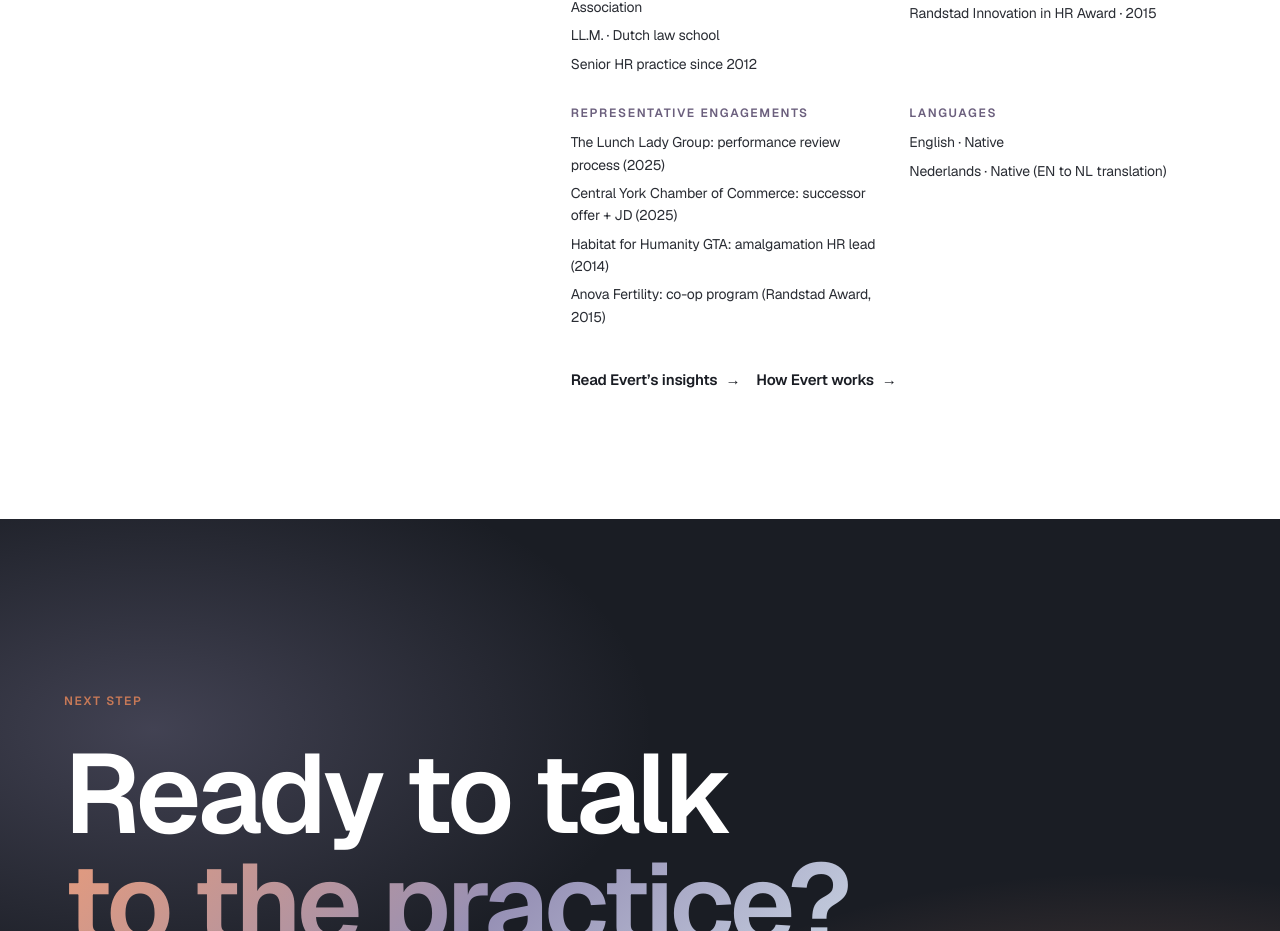
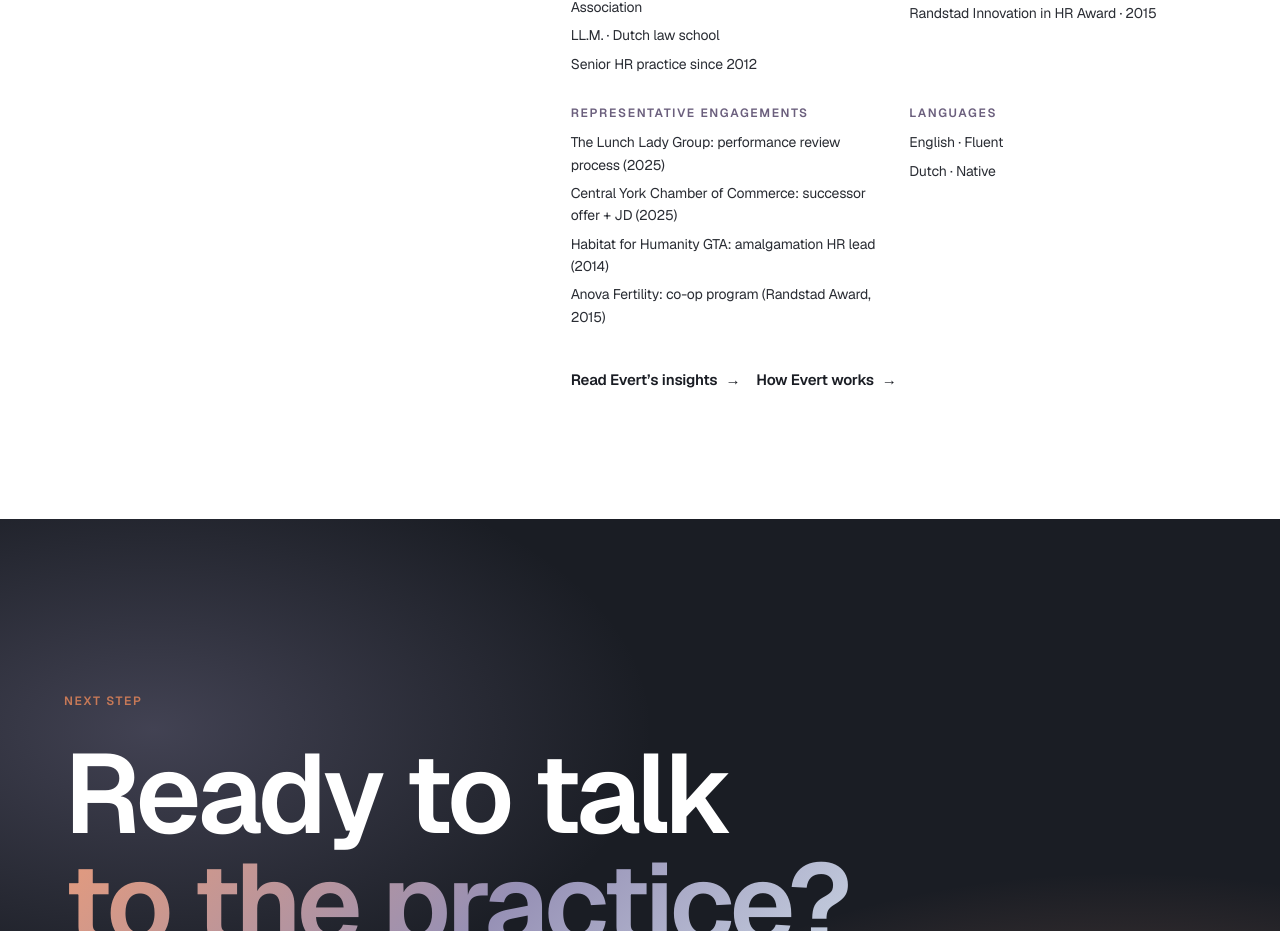
Before and after one commit to staybookt/xnl-hr-website, a Next.js app: page /about in a window 1280 px wide. Shown: the part 2034-2965 px from the top of the page. Built offline with nearby package versions, Linux system fonts and the light colour scheme.

Commit message:
Wave 48.2 — homepage services subhead per Wendy, FAQ booking answer, Contact remove hours, About languages

```diff
--- a/src/app/about/page.tsx
+++ b/src/app/about/page.tsx
@@ -132,8 +132,8 @@ export default function AboutPage() {
                 <div>
                   <p className="eyebrow mb-3">Languages</p>
                   <ul className="space-y-1.5 text-[14px] leading-[1.6] text-[var(--color-ink-soft)]">
-                    <li>English · Native</li>
-                    <li>Nederlands · Native (EN to NL translation)</li>
+                    <li>English · Fluent</li>
+                    <li>Dutch · Native</li>
                   </ul>
                 </div>
               </div>
--- a/src/app/contact/page.tsx
+++ b/src/app/contact/page.tsx
@@ -57,7 +57,6 @@ export default async function Contact({ searchParams }: Props) {
             <p className="text-[28px] md:text-[36px] leading-none tracking-[-0.02em] font-semibold mb-3">
               {contact.phone}
             </p>
-            <p className="text-[13px] text-white/55">{contact.hours}</p>
             <p className="text-[13px] uppercase tracking-[0.14em] font-semibold mt-6 inline-flex items-center gap-1.5 group-hover:gap-3 transition-all">
               Tap to call <span aria-hidden="true">→</span>
             </p>
--- a/src/app/page.tsx
+++ b/src/app/page.tsx
@@ -17,7 +17,7 @@ import { contact, services, faqs, site } from "@/data/site";
 export const metadata: Metadata = {
   title: "XNL HR & Communications · fractional HR, editorial · Newmarket, Ontario",
   description:
-    "Fractional HR and editorial for owner-operated businesses and not-for-profits across Canada. Senior judgment, scoped by the project. Founded 2012 by Evert Akkerman (CHRL, LL.M.). Headquartered in Newmarket, Ontario.",
+    "Fractional HR and editorial for owner-operated Canadian businesses and not-for-profits. Senior judgment, scoped by the project. Founded 2012 by Evert Akkerman (CHRL, LL.M.). Headquartered in Newmarket, Ontario.",
   alternates: { canonical: "/" },
 };
 
@@ -114,7 +114,7 @@ export default function Home() {
               <span className="text-[var(--color-secondary)]">One senior partner each.</span>
             </h2>
             <p className="text-[16px] md:text-[17px] leading-[1.6] text-[var(--color-mute)] max-w-2xl">
-              From handbook updates to wrongful-dismissal prep, Evert handles the full breadth of HR work, scoped per project. We offer on-demand HR support for small and mid-size businesses and serve as a sounding board for entrepreneurs. Editorial extends that breadth to the page.
+              Fractional HR and editorial services for owner-operated Canadian businesses and not-for-profits. One partner on every file. No retainers required. No junior staff.
             </p>
           </div>
           <div className="grid grid-cols-1 md:grid-cols-2 gap-6 md:gap-8 max-w-5xl">
```
